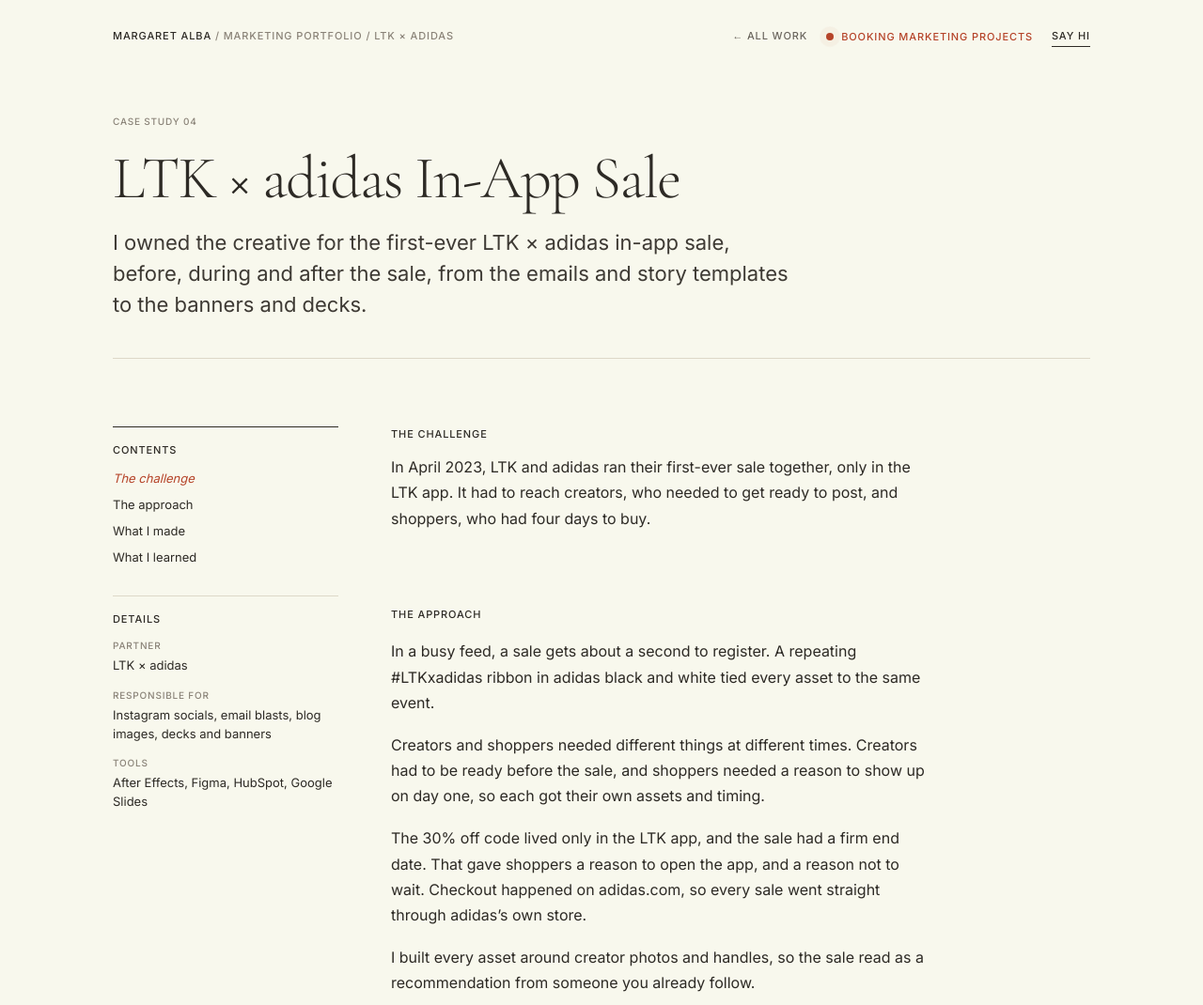
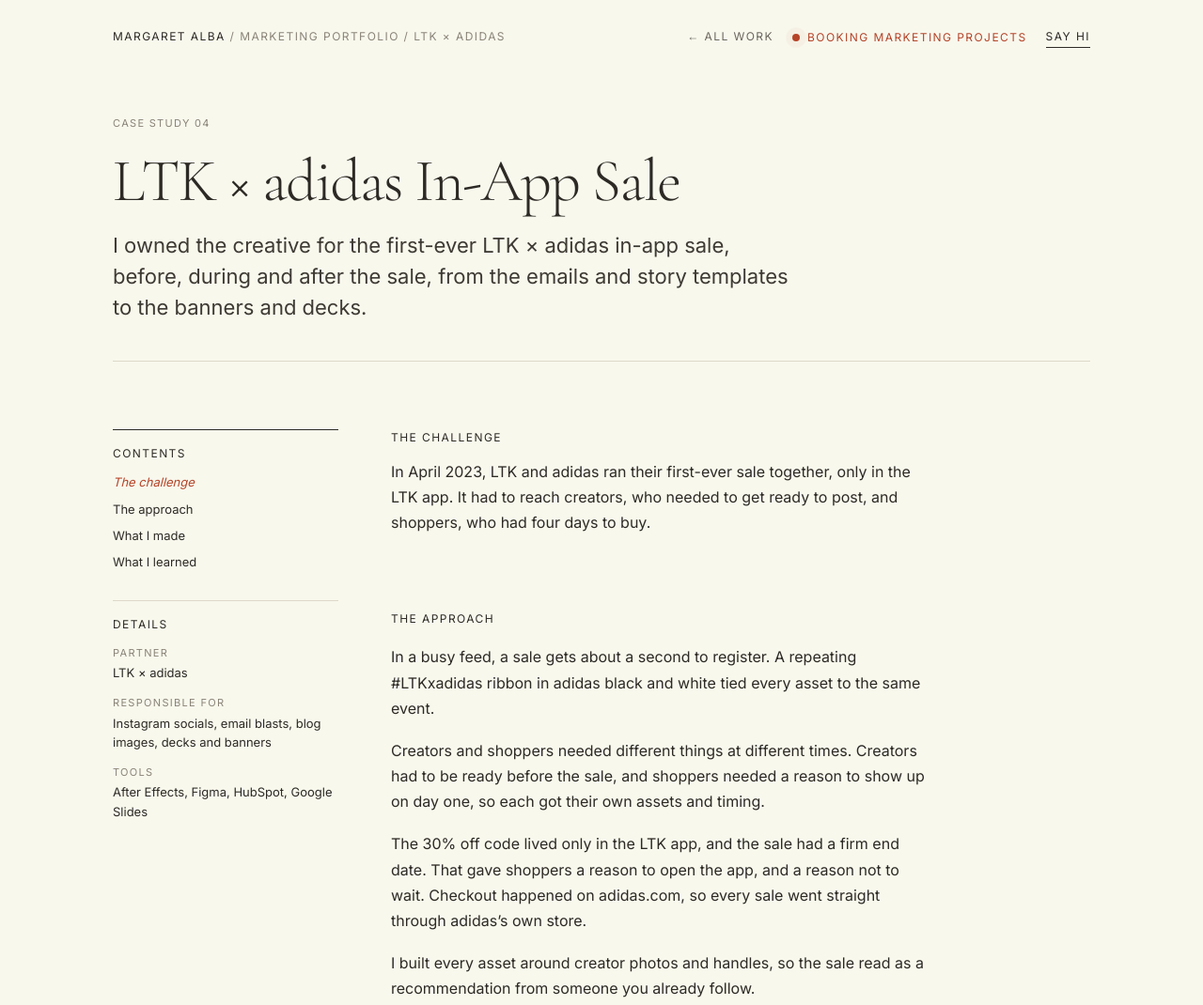
Before and after one commit to margaretalba/work, a plain HTML site: page ltk-adidas/index.html in a window 1280 px wide. Shown: the top 1070 px of the page at 94% size. Drawn offline with nearby package versions, Linux system fonts and the light colour scheme; a web font is replaced by a local one.

Commit message:
Match margaretalba.com type: IvyPresto Display Thin titles, studio-tracked Inter caps
Co-Authored-By: Claude Opus 5.5 <noreply@anthropic.com>
Claude-Session: https://claude.ai/code/session_01Bp2y4MwKfvAmLHEs5SbnWi

```diff
--- a/assets/garden.css
+++ b/assets/garden.css
@@ -21,7 +21,7 @@ body,
 .cv { color: var(--g-ink) !important; }
 ::selection { background: #ede3c9aa; }
 
-/* Small Inter caps, for labels and links */
+/* Small Inter caps, tracked like margaretalba.com's "WORKSHOPS" and "BOOK A SEAT" */
 .ey,
 .fl,
 .pr dt,
@@ -34,11 +34,11 @@ body,
 .ft,
 div[style*="text-transform:uppercase"] {
   font-family: var(--g-sans) !important;
-  font-size: 11px !important;
-  font-weight: 500 !important;
+  font-size: 12px !important;
+  font-weight: 400 !important;
   font-style: normal !important;
   line-height: 1.5 !important;
-  letter-spacing: .08em !important;
+  letter-spacing: .12em !important;
   text-transform: uppercase !important;
 }
 
@@ -52,24 +52,24 @@ div[style*="text-transform:uppercase"] {
 .wrap > div:first-child > div:first-child > img { display: none !important; }
 .wrap > div:first-child > div:first-child > span {
   font-family: var(--g-sans);
-  font-size: 11px !important;
-  font-weight: 500;
-  letter-spacing: .08em;
+  font-size: 12px !important;
+  font-weight: 400;
+  letter-spacing: .12em;
   text-transform: uppercase;
   color: var(--g-gray);
 }
 .wrap > div:first-child > div:first-child > span > span { color: var(--g-gray) !important; }
 .wrap > div:first-child > div:first-child a.ma,
-.wrap > div:first-child > div:first-child b { color: var(--g-gray) !important; font-weight: 500 !important; }
+.wrap > div:first-child > div:first-child b { color: var(--g-gray) !important; font-weight: 400 !important; }
 .wrap > div:first-child > div:first-child a.ma:first-child {
   color: var(--g-ink) !important;
 }
 .wrap > div:first-child > div:first-child a.ma:hover { text-decoration: none; color: var(--g-rust) !important; }
 .wrap > div:first-child > div:last-child > a:not(.hv) {
   font-family: var(--g-sans);
-  font-size: 11px;
-  font-weight: 500;
-  letter-spacing: .08em;
+  font-size: 12px;
+  font-weight: 400;
+  letter-spacing: .12em;
   text-transform: uppercase;
 }
 .st { color: var(--g-rust) !important; }
@@ -88,10 +88,10 @@ a.hv[style] {
 .hv:hover, .hv.is-on { color: var(--g-rust) !important; }
 div:has(> a.hv + a.hv) { gap: 14px 32px !important; }
 
-/* ---- Title pages: IvyPresto Light, a rule underneath ---- */
+/* ---- Title pages: IvyPresto Display Thin, as on margaretalba.com, with a rule underneath ---- */
 h1.bd {
   font-family: var(--g-roman) !important;
-  font-weight: 300 !important;
+  font-weight: 100 !important;
   letter-spacing: -.025em !important;
   line-height: 1.02 !important;
   font-size: clamp(2.4rem, 5.4vw, 4rem) !important;
@@ -108,7 +108,7 @@ h1.bd {
 .wrap > div:has(> h1.bd) > .ey,
 .wrap > div:has(> h1.bd) > div[style*="text-transform:uppercase"] {
   color: var(--g-gray) !important;
-  font-size: 10px !important;
+  font-size: 11px !important;
 }
 .bub > div:last-child {
   background: var(--g-light) !important;
@@ -154,15 +154,15 @@ h1.bd {
   border: 0 !important;
   border-radius: 0 !important;
   font-family: var(--g-sans) !important;
-  font-size: 10px !important;
-  font-weight: 500 !important;
-  letter-spacing: .08em;
+  font-size: 11px !important;
+  font-weight: 400 !important;
+  letter-spacing: .12em;
   text-transform: uppercase;
 }
 .sel { border-radius: 0 !important; inset: 22px -6px 18px -6px !important; }
 h2.ct {
   font-family: var(--g-roman) !important;
-  font-weight: 400 !important;
+  font-weight: 300 !important;
   letter-spacing: -.015em !important;
   font-size: 26px !important;
   line-height: 1.2 !important;
@@ -188,9 +188,9 @@ aside {
 aside > div > div:first-child,
 aside div[style*="font-weight:600"] {
   font-family: var(--g-sans) !important;
-  font-size: 11px !important;
-  font-weight: 500 !important;
-  letter-spacing: .08em;
+  font-size: 12px !important;
+  font-weight: 400 !important;
+  letter-spacing: .12em;
   text-transform: uppercase;
 }
 aside > div + div { border-top-color: var(--g-rule) !important; }
@@ -198,7 +198,7 @@ aside > div + div { border-top-color: var(--g-rule) !important; }
 .ly i { display: none !important; }
 .ly a.on { background: transparent !important; color: var(--g-rust) !important; font-style: italic; font-weight: 400 !important; }
 .ly a:hover { color: var(--g-cocoa) !important; }
-.pr dt { color: var(--g-gray) !important; font-size: 10px !important; }
+.pr dt { color: var(--g-gray) !important; font-size: 11px !important; }
 .pr dd { font-size: 13px !important; }
 
 .fm {
@@ -207,7 +207,7 @@ aside > div + div { border-top-color: var(--g-rule) !important; }
   border-radius: 0 !important;
 }
 .fm img, .fm video, .fm iframe { border-radius: 0 !important; }
-.fl { color: var(--g-gray) !important; font-size: 10px !important; }
+.fl { color: var(--g-gray) !important; font-size: 11px !important; }
 
 .ch-t { background: transparent !important; border: 0 !important; border-radius: 0 !important; }
 .ch-t thead th { color: var(--g-gray) !important; border-bottom: 1px solid var(--g-ink) !important; }
@@ -216,7 +216,7 @@ aside > div + div { border-top-color: var(--g-rule) !important; }
 
 .nx { border-top: 1px solid var(--g-ink) !important; }
 .nx > span:first-child { color: var(--g-gray) !important; }
-.nx .nt { font-weight: 300 !important; letter-spacing: -.02em; }
+.nx .nt { font-weight: 100 !important; letter-spacing: -.02em; }
 .nx:hover .nt { color: var(--g-rust) !important; }
 div[style*="border-top:1px solid #2D2A25"] { border-top-color: var(--g-ink) !important; }
 
@@ -241,9 +241,9 @@ a:focus-visible { outline: 1px solid var(--g-rust) !important; outline-offset: 3
 /* Frame names as small caps, like the garden's listing meta */
 .fr > div:first-child {
   font-family: var(--g-sans) !important;
-  font-size: 10px !important;
-  font-weight: 500;
-  letter-spacing: .08em;
+  font-size: 11px !important;
+  font-weight: 400;
+  letter-spacing: .12em;
   text-transform: uppercase;
 }
 
@@ -280,3 +280,7 @@ div[style*="position:sticky;bottom:20px"] { position: static !important; margin-
 /* Hover: the title changes colour, nothing else */
 .fr:hover .ph img { opacity: .92; }
 .ph > div[aria-hidden] > span { display: none !important; }
+@media (max-width: 420px) {
+  .tb { gap: 0 !important; padding: 4px 0 !important; }
+  .tb a { padding: 6px 7px !important; letter-spacing: .08em !important; }
+}
```
Also changed, not shown: 404.html (+2 -1 lines).
